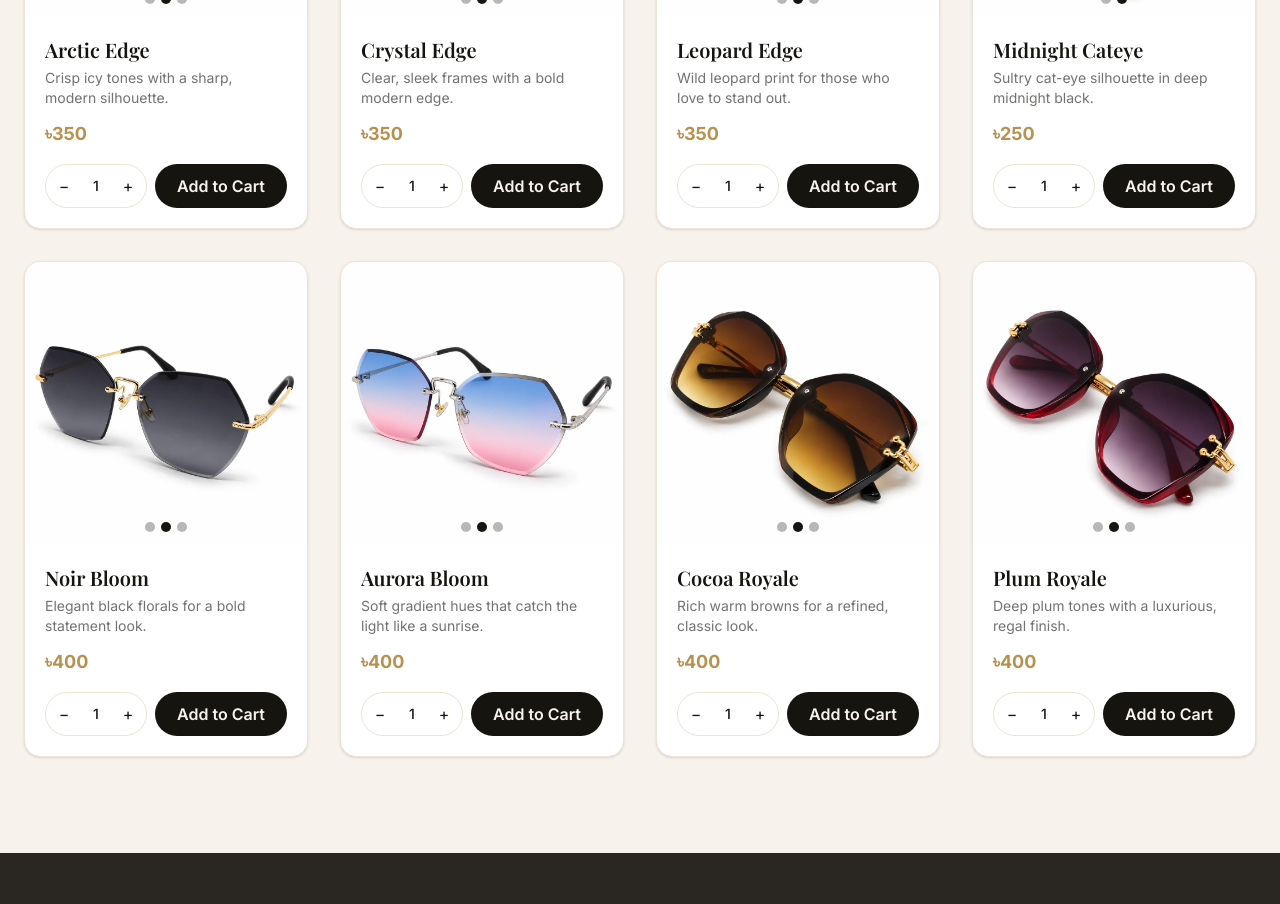
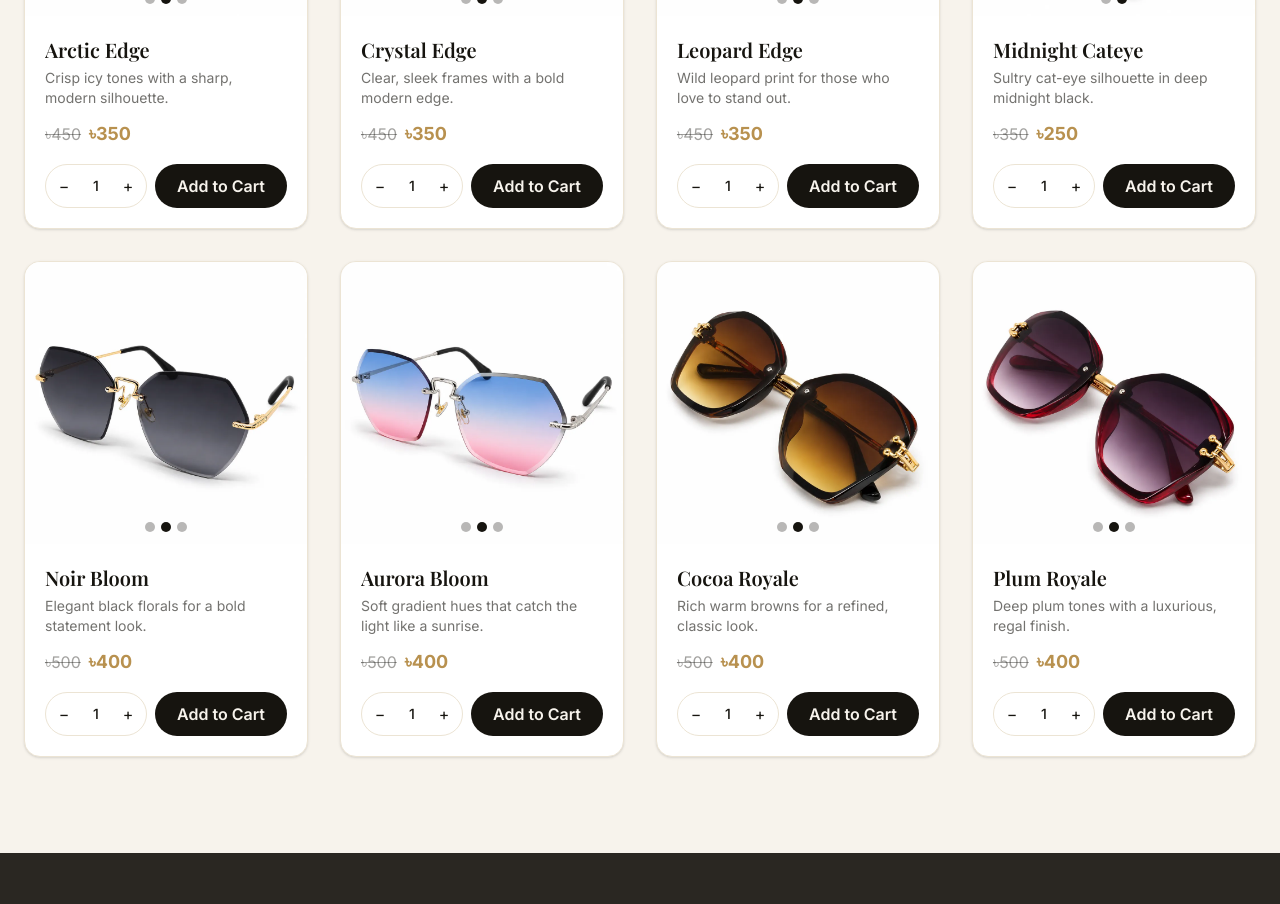
Before and after one commit to Slightsmile/florenziya, a React (Vite) app: page / in a window 1280 px wide. Shown: the part 1140-2044 px from the top of the page. Built offline with nearby package versions, Linux system fonts and the light colour scheme.

Commit message:
feat: update ProductCard pricing display to show original price with strikethrough

```diff
--- a/src/components/ProductCard.jsx
+++ b/src/components/ProductCard.jsx
@@ -111,8 +111,13 @@ export default function ProductCard({ product }) {
             {product.description}
           </p>
         )}
-        <p className="text-gold font-bold text-base sm:text-lg mb-4">
-          {formatBDT(product.price)}
+        <p className="flex items-baseline gap-2 mb-4">
+          <span className="text-ink/40 line-through text-sm sm:text-base">
+            {formatBDT(product.price + 100)}
+          </span>
+          <span className="text-gold font-bold text-base sm:text-lg">
+            {formatBDT(product.price)}
+          </span>
         </p>
 
         <div className="mt-auto flex flex-col sm:flex-row sm:items-stretch gap-2">
```
